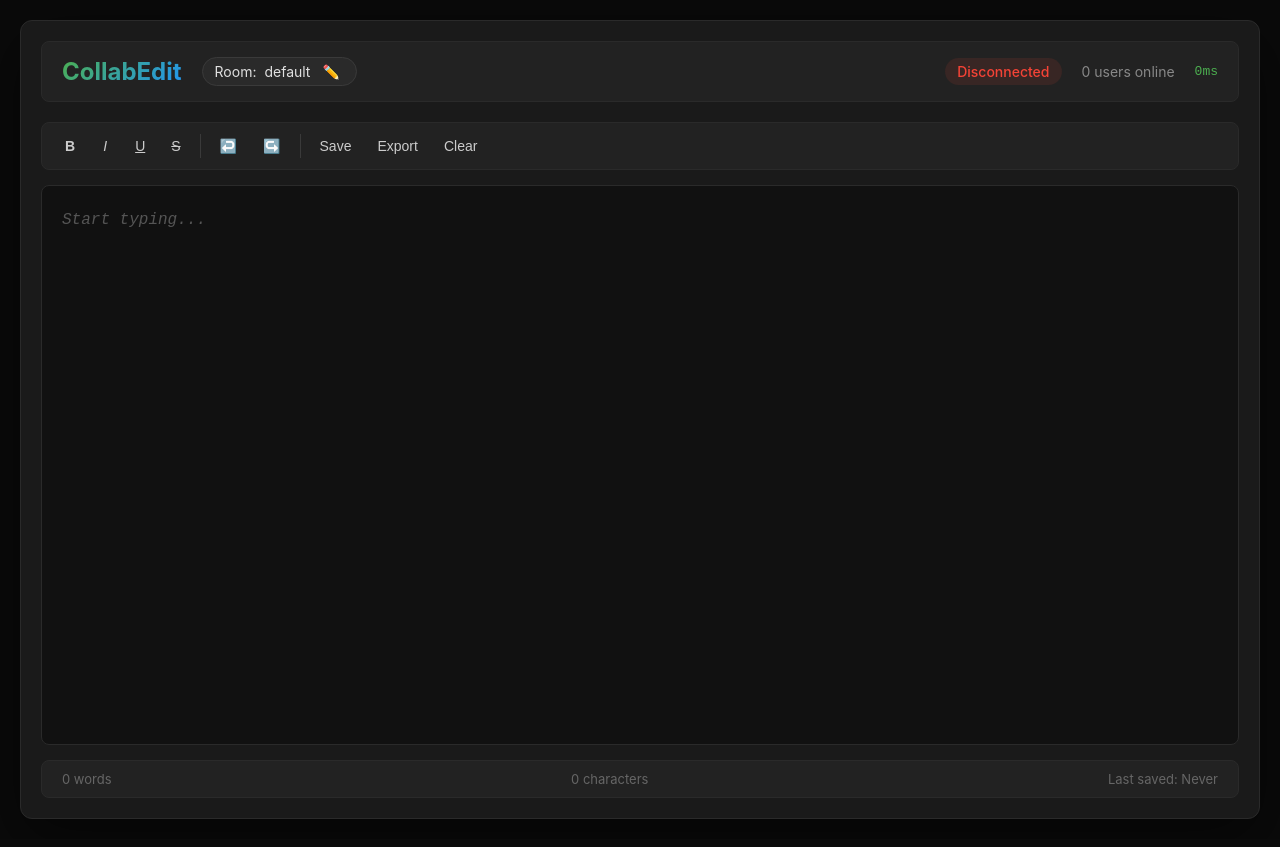
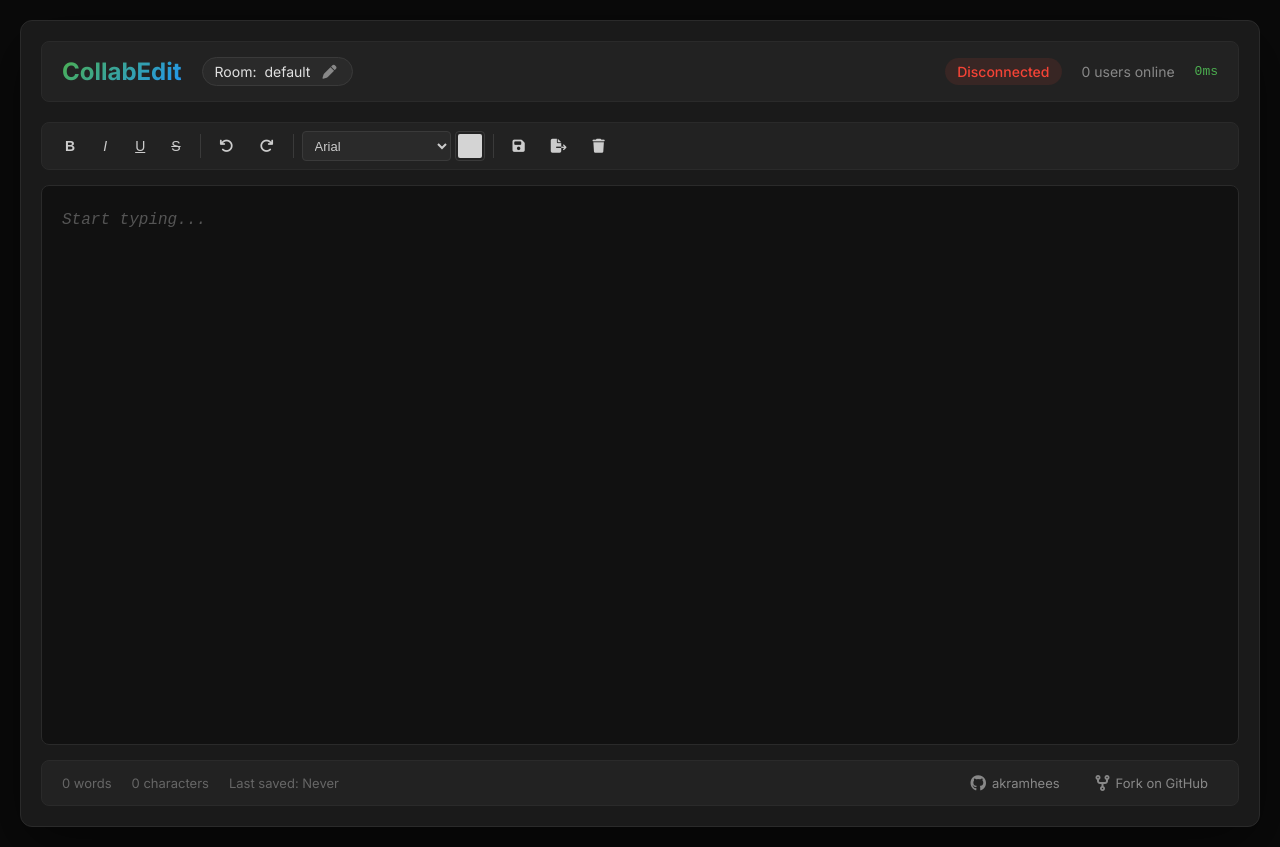
Before and after one commit to akramhees/collabedit, a website: page src/client/index.html in a window 1280 px wide. Drawn offline with Linux system fonts and the light colour scheme.

Commit message:
addd Font Awesome icons, font family selector, color picker,

```diff
--- a/src/client/editor.js
+++ b/src/client/editor.js
@@ -50,12 +50,10 @@ class EditorState {
     const editor = document.getElementById('editor');
 
     if (data.type === 'sync') {
-      // Initial sync - set content
       editor.innerText = data.content || '';
       this.lastContent = editor.innerText;
       updateStats();
     } else if (data.type === 'update') {
-      // Remote update - only update if different
       const currentText = editor.innerText;
       if (currentText !== data.content) {
         editor.innerText = data.content;
@@ -138,6 +136,16 @@ function redoAction() {
   document.execCommand('redo');
 }
 
+function changeFontFamily() {
+  const font = document.getElementById('fontFamily').value;
+  document.execCommand('fontName', false, font);
+}
+
+function changeFontColor() {
+  const color = document.getElementById('fontColor').value;
+  document.execCommand('foreColor', false, color);
+}
+
 function toggleRoomInput() {
   const input = document.getElementById('roomInput');
   const roomId = document.getElementById('roomId');
@@ -154,7 +162,6 @@ function toggleRoomInput() {
   }
 }
 
-// Initialize
 const roomId = window.location.hash.slice(1) || 'default';
 const editorState = new EditorState();
 document.getElementById('roomId').textContent = roomId;
@@ -162,19 +169,13 @@ document.getElementById('roomId').textContent = roomId;
 editorState.connect(roomId);
 
 const editor = document.getElementById('editor');
-let isLocalChange = false;
 let sendTimeout = null;
 
 editor.addEventListener('input', (e) => {
-  if (isLocalChange) return;
-
   const currentContent = editor.innerText;
-
   if (currentContent !== editorState.lastContent) {
     editorState.lastContent = currentContent;
     updateStats();
-
-    // Send update with debounce
     clearTimeout(sendTimeout);
     sendTimeout = setTimeout(() => {
       editorState.sendUpdate(currentContent);
@@ -193,7 +194,6 @@ window.addEventListener('beforeunload', () => {
   editorState.disconnect();
 });
 
-// Auto-save every 30 seconds
 setInterval(() => {
   saveDocument();
 }, 30000);
--- a/src/client/index.html
+++ b/src/client/index.html
@@ -5,6 +5,8 @@
   <meta name="viewport" content="width=device-width, initial-scale=1.0">
   <title>CollabEdit - Realtime Collaborative Editor</title>
   <link rel="stylesheet" href="/styles.css">
+  <link rel="stylesheet" href="https://cdnjs.cloudflare.com/ajax/libs/font-awesome/6.5.1/css/all.min.css">
+  <link href="https://fonts.googleapis.com/css2?family=Inter:wght@400;500;600;700&display=swap" rel="stylesheet">
 </head>
 <body>
   <div class="container">
@@ -14,7 +16,9 @@
         <div class="room-info">
           Room: <span id="roomId">default</span>
           <input type="text" id="roomInput" placeholder="Change room" style="display:none;">
-          <button onclick="toggleRoomInput()">✏️</button>
+          <button onclick="toggleRoomInput()" title="Edit room name">
+            <i class="fas fa-pen"></i>
+          </button>
         </div>
       </div>
       <div class="header-right">
@@ -25,25 +29,48 @@
     </header>
 
     <div class="toolbar">
-      <button onclick="formatText('bold')"><b>B</b></button>
-      <button onclick="formatText('italic')"><i>I</i></button>
-      <button onclick="formatText('underline')"><u>U</u></button>
-      <button onclick="formatText('strikeThrough')"><s>S</s></button>
+      <button onclick="formatText('bold')" title="Bold"><b>B</b></button>
+      <button onclick="formatText('italic')" title="Italic"><i>I</i></button>
+      <button onclick="formatText('underline')" title="Underline"><u>U</u></button>
+      <button onclick="formatText('strikeThrough')" title="Strikethrough"><s>S</s></button>
       <span class="toolbar-separator"></span>
-      <button onclick="undoAction()">↩️</button>
-      <button onclick="redoAction()">↪️</button>
+      <button onclick="undoAction()" title="Undo"><i class="fas fa-undo"></i></button>
+      <button onclick="redoAction()" title="Redo"><i class="fas fa-redo"></i></button>
       <span class="toolbar-separator"></span>
-      <button onclick="saveDocument()">Save</button>
-      <button onclick="exportDocument()">Export</button>
-      <button onclick="clearDocument()">Clear</button>
+      <select id="fontFamily" onchange="changeFontFamily()" title="Font family">
+        <option value="Arial">Arial</option>
+        <option value="Georgia">Georgia</option>
+        <option value="Times New Roman">Times New Roman</option>
+        <option value="Courier New">Courier New</option>
+        <option value="Verdana">Verdana</option>
+        <option value="Inter">Inter</option>
+        <option value="JetBrains Mono">JetBrains Mono</option>
+      </select>
+      <input type="color" id="fontColor" value="#d4d4d4" onchange="changeFontColor()" title="Font color">
+      <span class="toolbar-separator"></span>
+      <button onclick="saveDocument()" title="Save"><i class="fas fa-save"></i></button>
+      <button onclick="exportDocument()" title="Export"><i class="fas fa-file-export"></i></button>
+      <button onclick="clearDocument()" title="Clear"><i class="fas fa-trash"></i></button>
     </div>
 
     <div id="editor" contenteditable="true" spellcheck="true"></div>
 
     <div class="footer">
-      <span id="wordCount">0 words</span>
-      <span id="charCount">0 characters</span>
-      <span id="lastSaved">Last saved: Never</span>
+      <div class="footer-left">
+        <span id="wordCount">0 words</span>
+        <span id="charCount">0 characters</span>
+        <span id="lastSaved">Last saved: Never</span>
+      </div>
+      <div class="footer-right">
+        <a href="https://github.com/akramhees" target="_blank" class="github-link">
+          <i class="fab fa-github"></i>
+          akramhees
+        </a>
+        <a href="https://github.com/akramhees/collabedit" target="_blank" class="github-link">
+          <i class="fas fa-code-fork"></i>
+          Fork on GitHub
+        </a>
+      </div>
     </div>
   </div>
 
--- a/src/client/styles.css
+++ b/src/client/styles.css
@@ -5,7 +5,7 @@
 }
 
 body {
-  font-family: -apple-system, BlinkMacSystemFont, 'Segoe UI', Roboto, Oxygen, Ubuntu, sans-serif;
+  font-family: 'Inter', -apple-system, BlinkMacSystemFont, 'Segoe UI', Roboto, Oxygen, Ubuntu, sans-serif;
   background: #0a0a0a;
   color: #e0e0e0;
   min-height: 100vh;
@@ -80,6 +80,7 @@ header {
   cursor: pointer;
   font-size: 14px;
   padding: 0 4px;
+  transition: color 0.2s;
 }
 
 .room-info button:hover {
@@ -142,6 +143,9 @@ header {
   transition: all 0.2s;
   height: 30px;
   min-width: 30px;
+  display: flex;
+  align-items: center;
+  justify-content: center;
 }
 
 .toolbar button:hover {
@@ -152,6 +156,40 @@ header {
 .toolbar button:active {
   background: #4a4a4a;
   transform: scale(0.95);
+}
+
+.toolbar select {
+  background: #2a2a2a;
+  color: #ccc;
+  border: 1px solid #3a3a3a;
+  border-radius: 4px;
+  padding: 4px 8px;
+  font-size: 13px;
+  cursor: pointer;
+  height: 30px;
+}
+
+.toolbar select:hover {
+  border-color: #4a4a4a;
+}
+
+.toolbar input[type="color"] {
+  width: 30px;
+  height: 30px;
+  border: 1px solid #3a3a3a;
+  border-radius: 4px;
+  padding: 2px;
+  cursor: pointer;
+  background: transparent;
+}
+
+.toolbar input[type="color"]::-webkit-color-swatch-wrapper {
+  padding: 0;
+}
+
+.toolbar input[type="color"]::-webkit-color-swatch {
+  border: none;
+  border-radius: 2px;
 }
 
 .toolbar-separator {
@@ -213,6 +251,7 @@ header {
 .footer {
   display: flex;
   justify-content: space-between;
+  align-items: center;
   margin-top: 15px;
   padding: 10px 20px;
   background: #222;
@@ -222,10 +261,42 @@ header {
   color: #666;
 }
 
-.footer span {
+.footer-left {
+  display: flex;
+  gap: 20px;
+}
+
+.footer-left span {
   display: flex;
   align-items: center;
   gap: 5px;
+}
+
+.footer-right {
+  display: flex;
+  align-items: center;
+  gap: 16px;
+}
+
+.github-link {
+  display: flex;
+  align-items: center;
+  gap: 6px;
+  color: #888;
+  text-decoration: none;
+  font-size: 13px;
+  padding: 4px 10px;
+  border-radius: 4px;
+  transition: all 0.2s;
+}
+
+.github-link:hover {
+  color: #fff;
+  background: #2a2a2a;
+}
+
+.github-link i {
+  font-size: 16px;
 }
 
 ::-webkit-scrollbar {
@@ -283,6 +354,31 @@ header {
     height: 26px;
     min-width: 26px;
   }
+
+  .toolbar select {
+    font-size: 11px;
+    height: 26px;
+    padding: 2px 4px;
+  }
+
+  .toolbar input[type="color"] {
+    width: 26px;
+    height: 26px;
+  }
+
+  .footer {
+    flex-direction: column;
+    gap: 10px;
+    align-items: flex-start;
+  }
+
+  .footer-left {
+    flex-wrap: wrap;
+  }
+
+  .footer-right {
+    flex-wrap: wrap;
+  }
 }
 
 @keyframes pulse {
```
